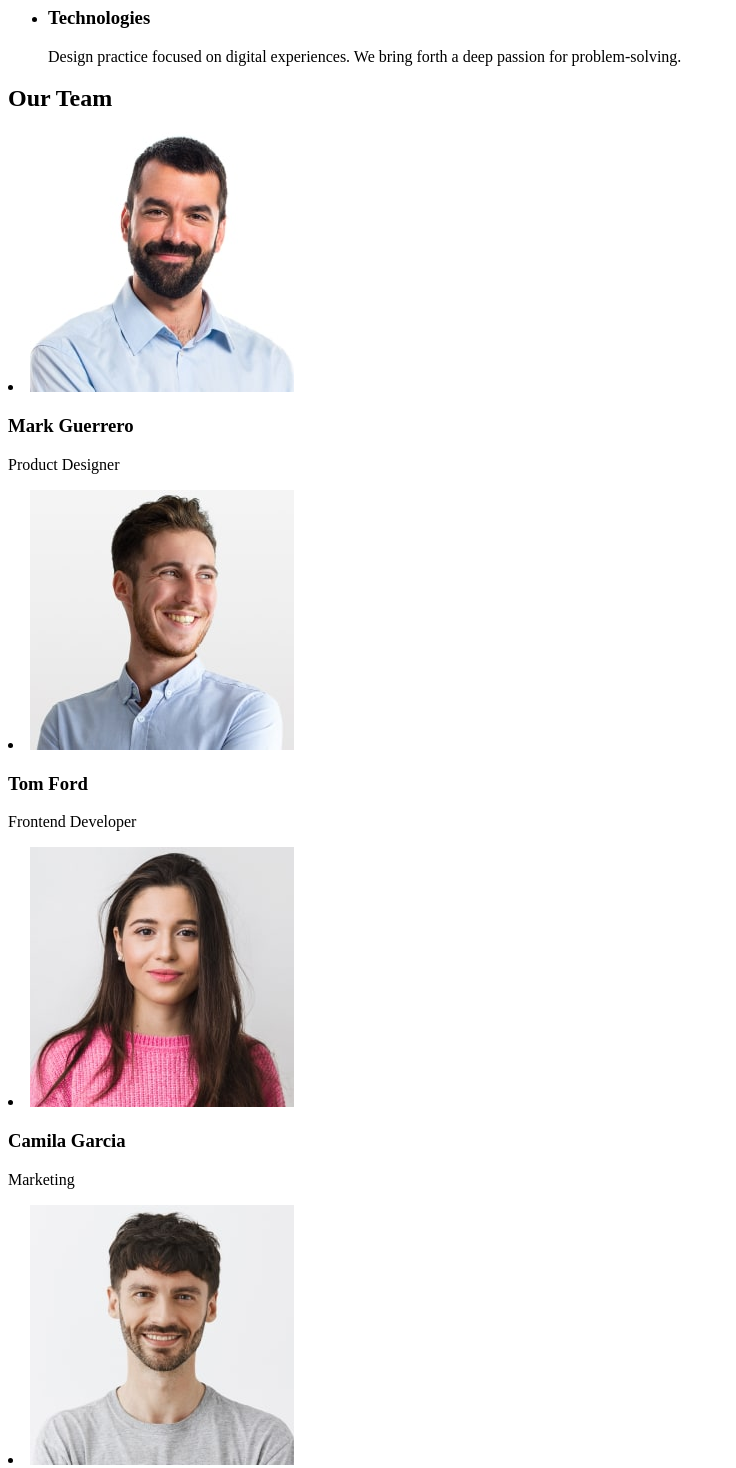
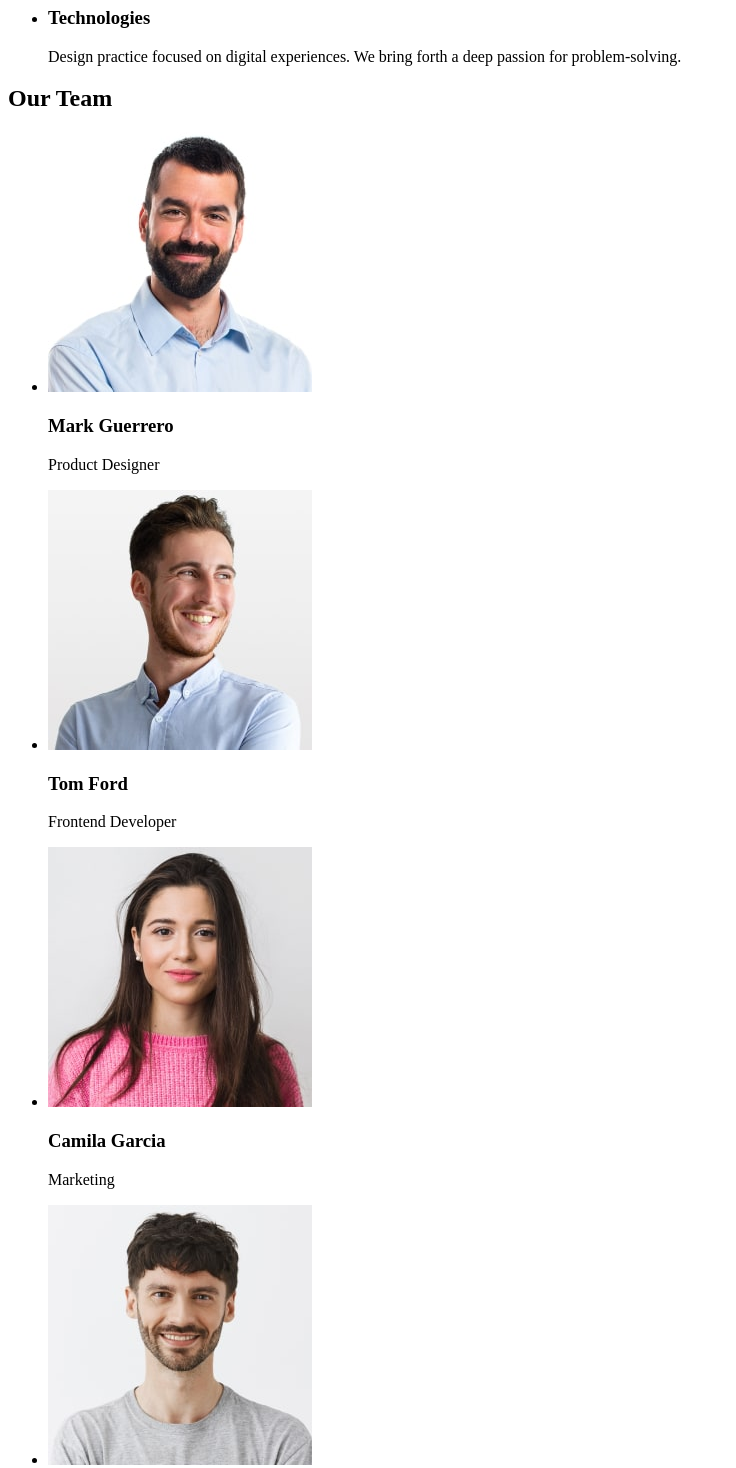
Before and after one commit to belzevool/goit-markup-hw-01, a plain HTML site: page index.html in a window 1280 px wide. Shown: the part 480-1948 px from the top of the page, without its empty margins (0-736 px from the left). Drawn offline with Linux system fonts and the light colour scheme.

Commit message:
fix validator errors

```diff
--- a/index.html
+++ b/index.html
@@ -9,13 +9,13 @@
   <body>
     <header>
       <a href="/index.html">WebStudio</a>
-      <naw>
+      <nav>
         <ul>
           <li><a href="">Studio</a></li>
           <li><a href="">Portfolio</a></li>
           <li><a href="">Contacts</a></li>
         </ul>
-      </naw>
+      </nav>
       <ul>
         <li><a href="mailto:info@devstudio.com">info@devstudio.com</a></li>
         <li><a href="tel:+110001111111">+11 (000) 111-11-11</a></li>
@@ -61,28 +61,48 @@
     </section>
     <h2>Our Team</h2>
     <section>
-      <uk>
+      <ul>
         <li>
-          <img src="./images/photo-mark.jpg" alt="Mark Guerrero face" />
+          <img
+            src="./images/photo-mark.jpg"
+            alt="Mark Guerrero face"
+            width="264"
+            height="260"
+          />
           <h3>Mark Guerrero</h3>
           <p>Product Designer</p>
         </li>
         <li>
-          <img src="./images/photo-tom.jpg" alt="Tom Ford face" />
+          <img
+            src="./images/photo-tom.jpg"
+            alt="Tom Ford face"
+            width="264"
+            height="260"
+          />
           <h3>Tom Ford</h3>
           <p>Frontend Developer</p>
         </li>
         <li>
-          <img src="./images/photo-cami.jpg" alt="Camila Garcia face" />
+          <img
+            src="./images/photo-cami.jpg"
+            alt="Camila Garcia face"
+            width="264"
+            height="260"
+          />
           <h3>Camila Garcia</h3>
           <p>Marketing</p>
         </li>
         <li>
-          <img src="./images/photo-den.jpg" alt="Daniel Wilson" />
+          <img
+            src="./images/photo-den.jpg"
+            alt="Daniel Wilson"
+            width="264"
+            height="260"
+          />
           <h3>Daniel Wilson</h3>
           <p>UI Designer</p>
         </li>
-      </uk>
+      </ul>
     </section>
     <footer>
       <a href="/index.html">WebStudio</a>
```
